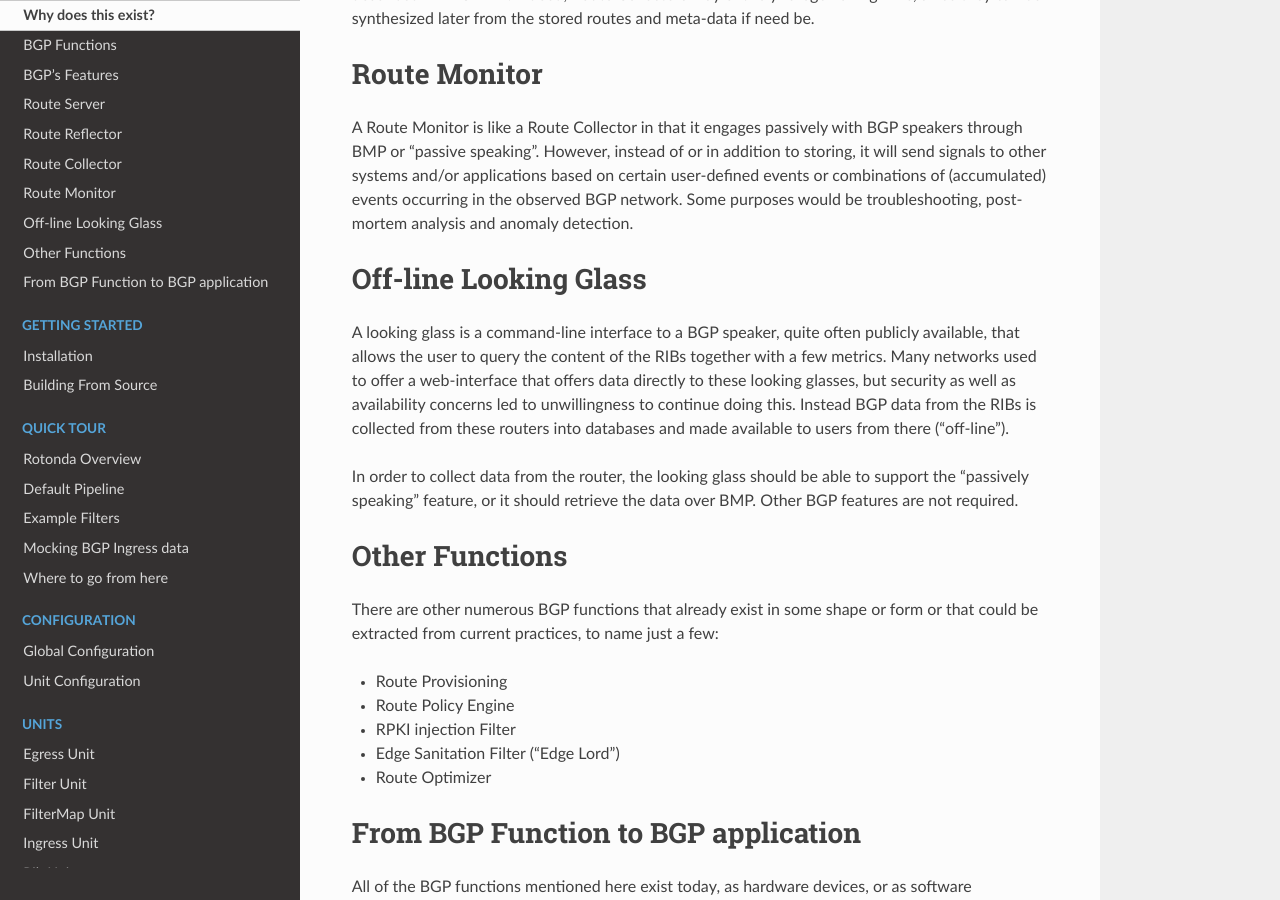
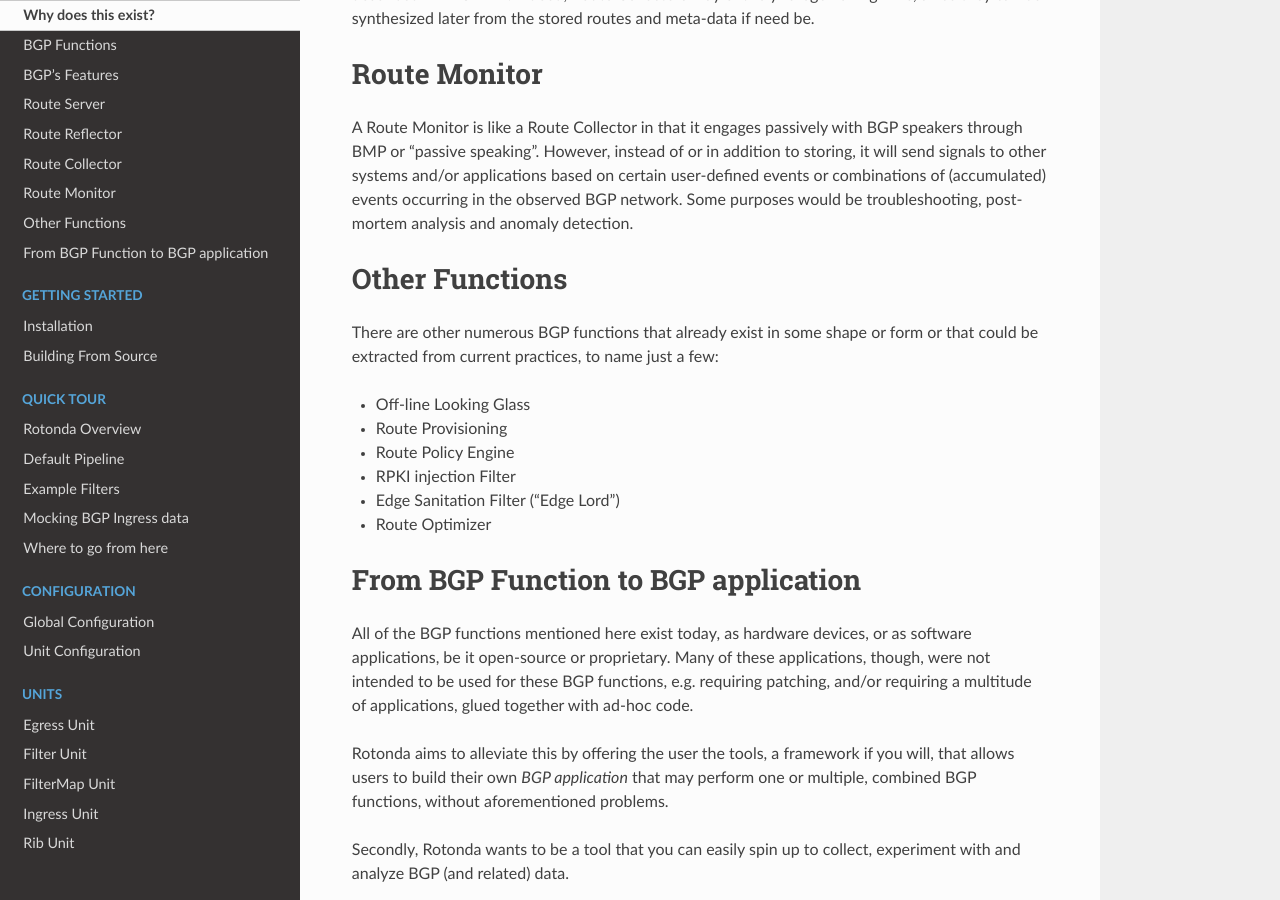
Before and after one commit to NLnetLabs/rotonda-doc, a Sphinx documentation site: the page built from manual/source/why.rst, in a window 1280 px wide and 900 px high, scrolled down 2435 px. Built offline with Sphinx 7.4.7 and the Read the Docs theme 2.0.0, drawn with Linux system fonts in a browser that asks for light colours.

Commit message:
removed off-line LG explanation

```diff
--- a/manual/source/why.rst
+++ b/manual/source/why.rst
@@ -129,27 +129,13 @@ based on certain user-defined events or combinations of (accumulated) events
 occurring in the observed BGP network. Some purposes would be troubleshooting,
 post-mortem analysis and anomaly detection.
 
-Off-line Looking Glass
-~~~~~~~~~~~~~~~~~~~~~~
-
-A looking glass is a command-line interface to a BGP speaker, quite often
-publicly available, that allows the user to query the content of the RIBs
-together with a few metrics. Many networks used to offer a web-interface that
-offers data directly to these looking glasses, but security as well as
-availability concerns led to unwillingness to continue doing this. Instead BGP
-data from the RIBs is collected from these routers into databases and made
-available to users from there ("off-line").
-
-In order to collect data from the router, the looking glass should be able to
-support the "passively speaking" feature, or it should retrieve the data over
-BMP. Other BGP features are not required.
-
 Other Functions
 ~~~~~~~~~~~~~~~
 
 There are other numerous BGP functions that already exist in some shape or
 form or that could be extracted from current practices, to name just a few:
 
+- Off-line Looking Glass
 - Route Provisioning
 - Route Policy Engine
 - RPKI injection Filter
```
